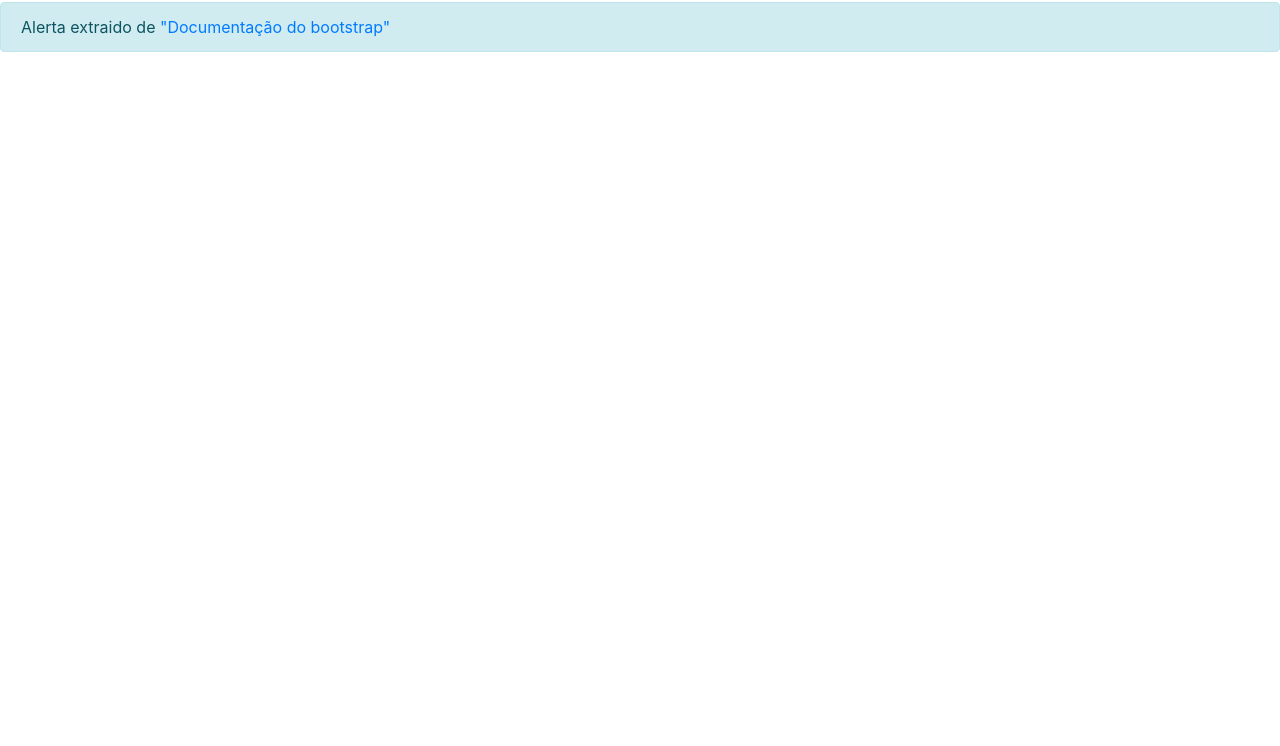
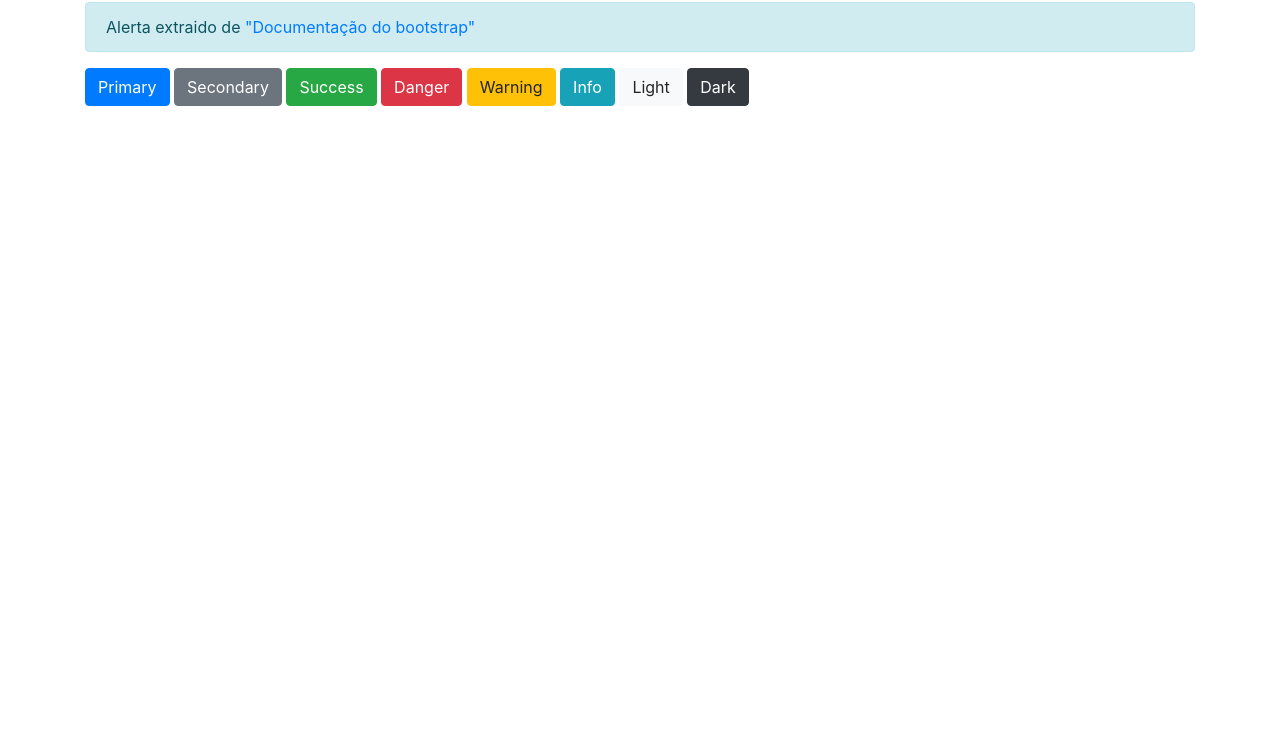
Before and after one commit to junior624/Curso-Javascript-Udemy, a plain HTML site: page Frameworks/index.html in a window 1280 px wide. Shown: the part 54-800 px from the top of the page. Drawn offline with nearby package versions, Linux system fonts and the light colour scheme.

Commit message:
BOOTSTRAP

```diff
--- a/Frameworks/index.html
+++ b/Frameworks/index.html
@@ -10,12 +10,22 @@
         <h1>Geek University</h1>
     </div>
 
+    <div class="container">
     <div class="alert alert-info" role="alert">
         Alerta extraido de <a href="https://getbootstrap.com.br/docs/4.1/components/alerts/" target="_blank"> "Documentação do bootstrap"</a>
       </div>
+    </div>
 
-
-
+    <div class="container">
+        <button type="button" class="btn btn-primary">Primary</button>
+        <button type="button" class="btn btn-secondary">Secondary</button>
+        <button type="button" class="btn btn-success">Success</button>
+        <button type="button" class="btn btn-danger">Danger</button>
+        <button type="button" class="btn btn-warning">Warning</button>
+        <button type="button" class="btn btn-info">Info</button>
+        <button type="button" class="btn btn-light">Light</button>
+        <button type="button" class="btn btn-dark">Dark</button>
+    </div>
 
 <script src="https://code.jquery.com/jquery-3.3.1.slim.min.js" ></script>
 <script src="https://cdnjs.cloudflare.com/ajax/libs/popper.js/1.14.3/umd/popper.min.js"></script>
```
